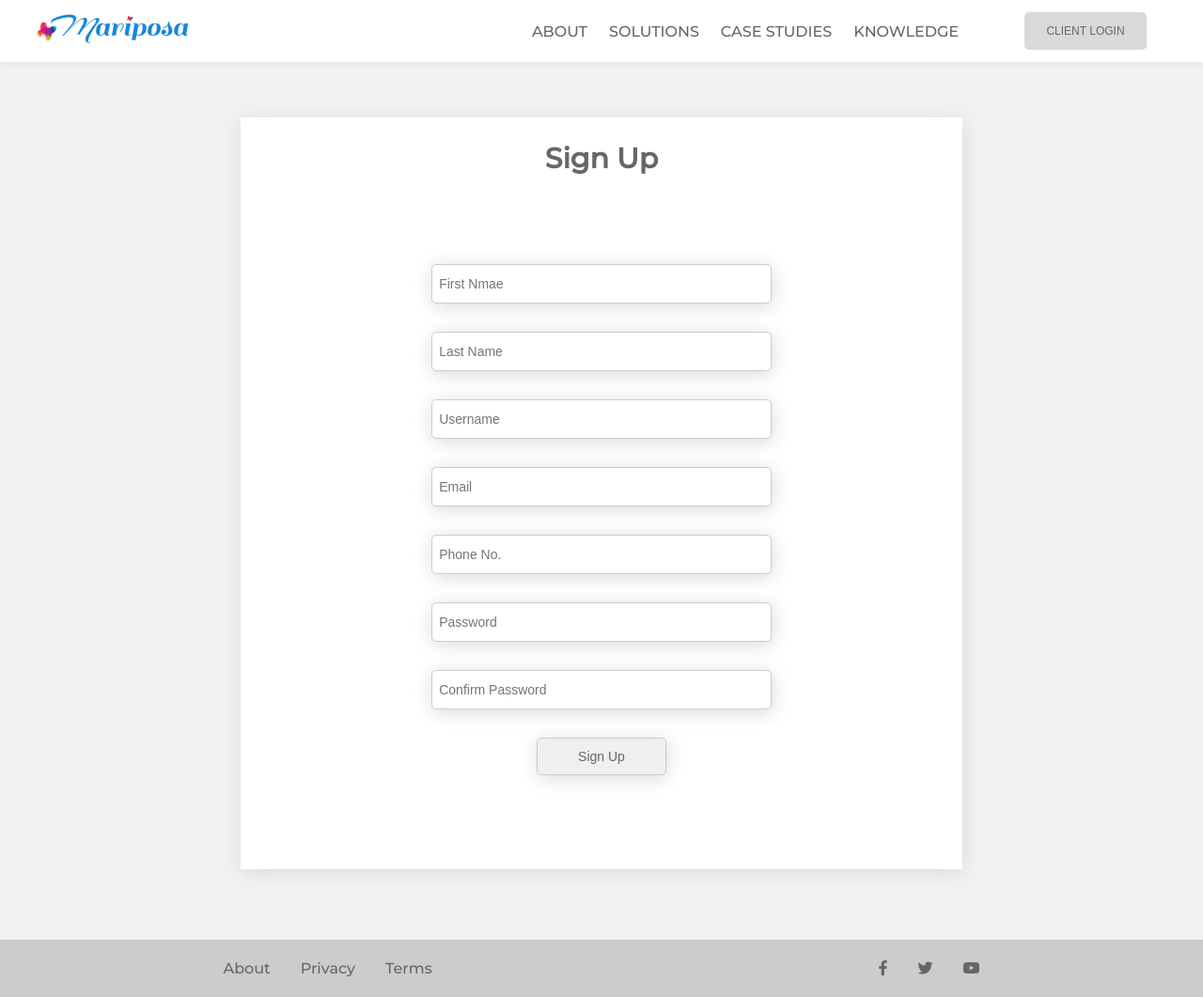
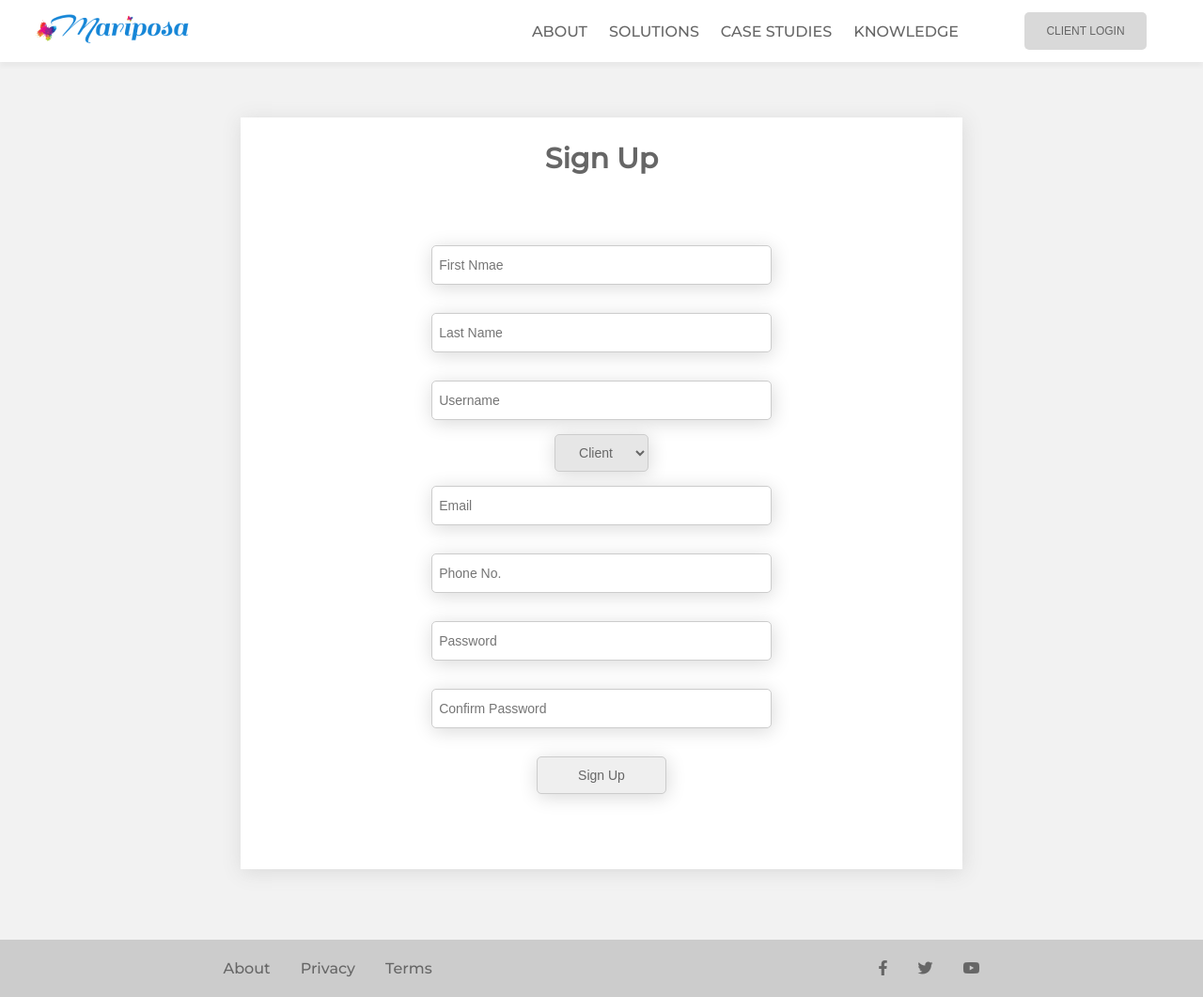
Before and after one commit to MariposaDigital0/MariposaDigital, a Django app: page /user/signup/ in a window 1280 px wide. Shown: the whole page at 94% size. Run offline with Django 3.2, Linux system fonts and the light colour scheme; parts of the project's set-up code (start-up, migrations or seed data) failed here and were passed over.

Commit message:
12th commit

```diff
--- a/mariposa/user/urls.py
+++ b/mariposa/user/urls.py
@@ -3,7 +3,7 @@ from . import views
 
 urlpatterns = [
     path('signup/', views.signup, name='signup'),
-    path('dev_signup/', views.devSignup, name='devsignup'),
+    # path('dev_signup/', views.devSignup, name='devsignup'),
     path('login/', views.login, name='login'),
     path('logout/<int:id>/', views.logout, name='logout')
 ]
--- a/mariposa/user/views.py
+++ b/mariposa/user/views.py
@@ -17,6 +17,7 @@ def signup(request):
         first_name = request.POST['f_name']
         last_name = request.POST['l_name']
         username = request.POST['username']
+        u_type = request.POST['user']
         email = request.POST['email']
         phone = request.POST['ph_no']
         password = request.POST['password']
@@ -30,7 +31,7 @@ def signup(request):
                 return redirect('/')
             else:
                 user = User.objects.create_user(
-                    username=username, password=password, email=email, phone=phone, first_name=first_name, last_name=last_name, u_type='CL')
+                    username=username, password=password, email=email, phone=phone, first_name=first_name, last_name=last_name, u_type=u_type)
                 user.save()
                 print(request, 'user created')
                 return redirect('/')
@@ -43,35 +44,36 @@ def signup(request):
         return render(request, 'signup.html', context)
 
 
-def devSignup(request):
-    if request.method == 'POST':
-        first_name = request.POST['f_name']
-        last_name = request.POST['l_name']
-        username = request.POST['username']
-        email = request.POST['email']
-        phone = request.POST['ph_no']
-        password = request.POST['password']
-        conf_pass = request.POST['conf_pass']
-        if password == conf_pass:
-            if User.objects.filter(username=username).exists():
-                messages.info(request, 'username taken')
-                return redirect('/')
-            elif User.objects.filter(email=email).exists():
-                messages.info(request, 'email taken')
-                return redirect('/')
-            else:
-                user = User.objects.create_user(
-                    username=username, password=password, email=email, phone=phone, first_name=first_name, last_name=last_name, u_type='DV')
-                user.save()
-                print(request, 'user created')
-                return redirect('/')
-        else:
-            messages.info(request, 'password not matching')
-            return redirect('/')
-    else:
-        context = {
-        }
-        return render(request, 'signup.html', context)
+# def devSignup(request):
+#     if request.method == 'POST':
+#         first_name = request.POST['f_name']
+#         last_name = request.POST['l_name']
+#         username = request.POST['username']
+#         u_type = request.POST['user']
+#         email = request.POST['email']
+#         phone = request.POST['ph_no']
+#         password = request.POST['password']
+#         conf_pass = request.POST['conf_pass']
+#         if password == conf_pass:
+#             if User.objects.filter(username=username).exists():
+#                 messages.info(request, 'username taken')
+#                 return redirect('/')
+#             elif User.objects.filter(email=email).exists():
+#                 messages.info(request, 'email taken')
+#                 return redirect('/')
+#             else:
+#                 user = User.objects.create_user(
+#                     username=username, password=password, email=email, phone=phone, first_name=first_name, last_name=last_name, u_type='DV')
+#                 user.save()
+#                 print(request, 'user created')
+#                 return redirect('/')
+#         else:
+#             messages.info(request, 'password not matching')
+#             return redirect('/')
+#     else:
+#         context = {
+#         }
+#         return render(request, 'signup.html', context)
 
 
 def login(request):
--- a/static/css/style.css
+++ b/static/css/style.css
@@ -1052,6 +1052,26 @@ footer ul li i {
           box-shadow: 1px 3px 20px #d9d9d9;
 }
 
+.signup .inner form #user {
+  outline: none;
+  border: none;
+  text-align: center;
+  font-size: 14px;
+  cursor: pointer;
+  width: 100px;
+  height: 40px;
+  color: #666666;
+  background: #e6e6e6;
+  padding: 5px;
+  border-radius: 5px;
+  border: 1px solid #cccccc;
+  -webkit-box-shadow: 1px 3px 20px #d9d9d9;
+          box-shadow: 1px 3px 20px #d9d9d9;
+  -webkit-box-align: center;
+      -ms-flex-align: center;
+          align-items: center;
+}
+
 .signup .inner form .inp {
   width: 50%;
   height: 40px;
--- a/static/css/style.scss
+++ b/static/css/style.scss
@@ -699,7 +699,22 @@ footer {
         outline: none;
         box-shadow: 1px 3px 20px color(btn1);
       }
-
+      #user {
+        outline: none;
+        border: none;
+        text-align: center;
+        font-size: 14px;
+        cursor: pointer;
+        width: 100px;
+        height: 40px;
+        color: color(font1);
+        background: color(bg1);
+        padding: 5px;
+        border-radius: 5px;
+        border: 1px solid color(border1);
+        box-shadow: 1px 3px 20px color(btn1);
+        align-items: center;
+      }
       .inp {
         width: 50%;
         height: 40px;
--- a/templates/list.html
+++ b/templates/list.html
@@ -3,7 +3,11 @@
 {% block content %}
     <section class="pg_list">
         <div class="data_list">
+            {% if user.u_type == 'DV' %}
+            <h1>New Projects</h1>
+            {% else %}
             <h1>Your Projects</h1>
+            {% endif %}
             <table class="table">
                 <tr>
                     {% for h in t_header %}
--- a/templates/signup.html
+++ b/templates/signup.html
@@ -11,13 +11,18 @@
             <h1>Sign Up</h1>
             <form action="{% url 'signup' %}" method="POST">
                 {% csrf_token %}
-                <input type="text" name="f_name" placeholder="First Nmae" class="inp">
-                <input type="text" name="l_name" placeholder="Last Name" class="inp">
-                <input type="text" name="username" placeholder="Username" class="inp">
-                <input type="email" name="email" placeholder="Email" class="inp">
-                <input type="text" name="ph_no" placeholder="Phone No." class="inp">
-                <input type="password" name="password" placeholder="Password" class="inp">
-                <input type="password" name="conf_pass" placeholder="Confirm Password" class="inp">
+                <input type="text" name="f_name" placeholder="First Nmae" required class="inp">
+                <input type="text" name="l_name" placeholder="Last Name" required class="inp">
+                <input type="text" name="username" placeholder="Username" required class="inp">
+                <select name="user" id="user">
+                    <option value="CL">Client</option>
+                    <option value="DV">Developer</option>
+                    <option value="QA">Tester</option>
+                </select>
+                <input type="email" name="email" placeholder="Email" required class="inp">
+                <input type="text" name="ph_no" placeholder="Phone No." required class="inp">
+                <input type="password" name="password" placeholder="Password" required class="inp">
+                <input type="password" name="conf_pass" placeholder="Confirm Password" required class="inp">
                 <input type="submit" value="Sign Up" class="l-btn" id="l-btn">
             </form>
         </div>
--- a/templates/tlist.html
+++ b/templates/tlist.html
@@ -3,7 +3,11 @@
 {% block content %}
     <section class="pg_list">
         <div class="data_list">
+            {% if user.u_type == 'DV' %}
+            <h1>New Tasks</h1>
+            {% else %}
             <h1>Your Tasks</h1>
+            {% endif %}
             <table class="table">
                 <tr>
                     {% for h in t_header %}
```
Also changed, not shown: db.sqlite3, 1 other file.
